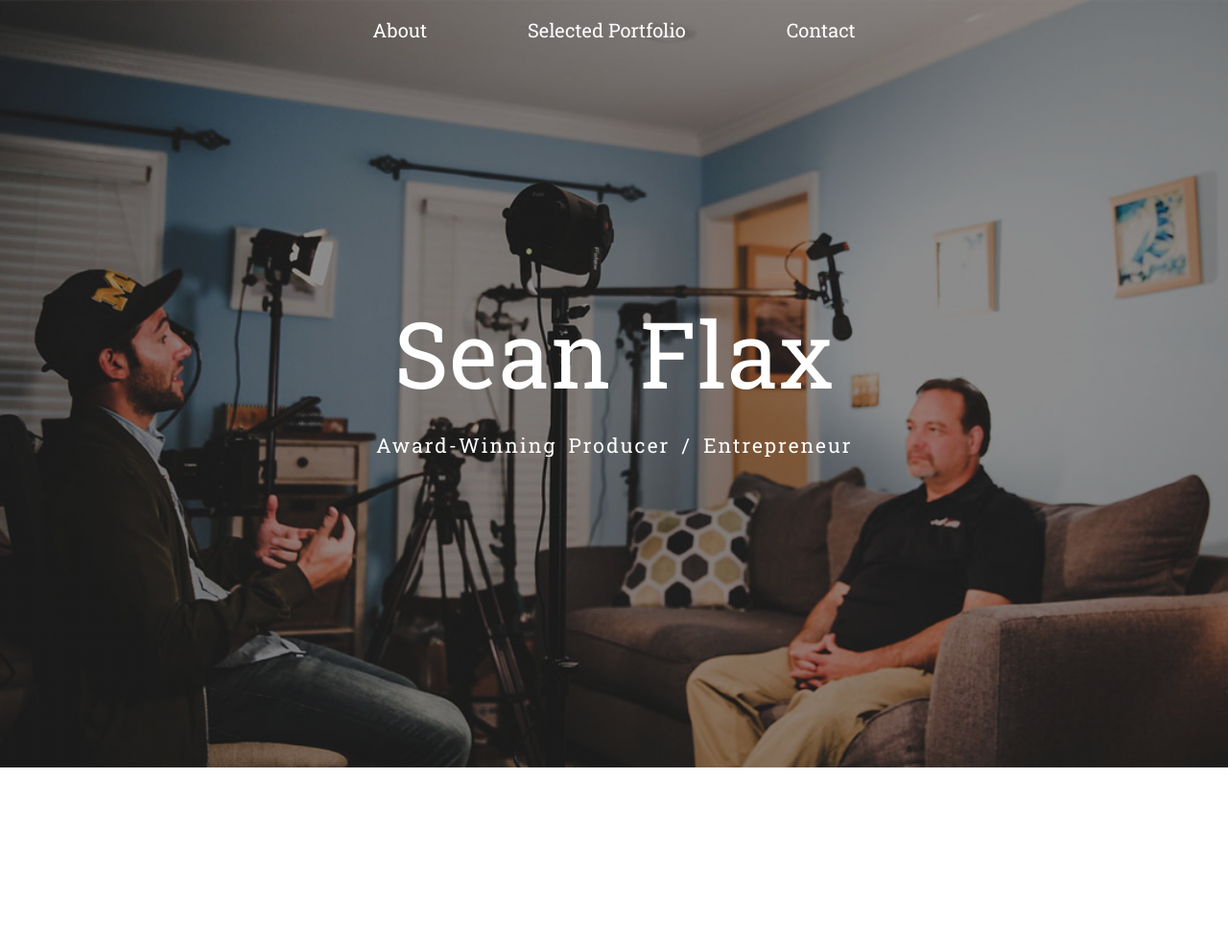
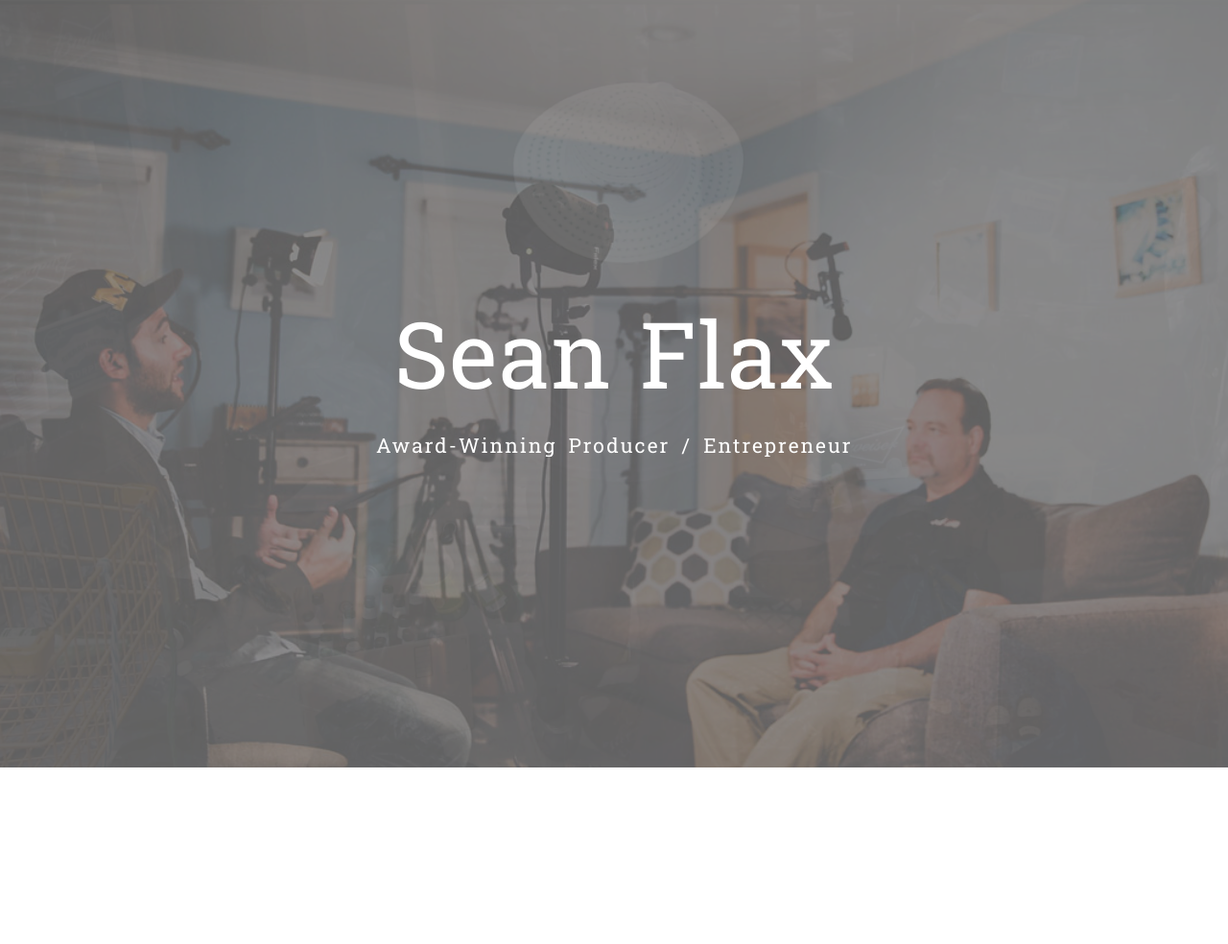
Before and after one commit to samnags/sean_flax, a PHP site: page / in a window 1280 px wide. Shown: the top 984 px of the page at 96% size. Run offline with PHP 8.4, Linux system fonts and the light colour scheme; style sheets or scripts are compiled from the project's sources.

Commit message:
header animation

```diff
--- a/index.html
+++ b/index.html
@@ -22,6 +22,9 @@
         <img class="mySlides" src="resources/images/sf-site-3.png">
         <img class="mySlides" src="resources/images/sf-site-4.jpg">
         <img class="mySlides" src="resources/images/sf-site-5.png">-->
+
+
+
         <nav>
             <div id="nav" class="nav row">
                 <ul>
@@ -32,6 +35,13 @@
             </div>
         </nav>
 
+         <ul class="cb-slideshow">
+            <li><span>Image 01</span></li>
+            <li><span>Image 02</span></li>
+            <li><span>Image 03</span></li>
+            <li><span>Image 04</span></li>
+            <li><span>Image 05</span></li>
+        </ul>
 
 
         <div class="row">
--- a/resources/css/style.css
+++ b/resources/css/style.css
@@ -64,12 +64,6 @@ h1 {
 
 .icon-big {
     font-size: 325%;
-
-    /*padding: 30px 0px 50px 0; */
-
-    /*padding-left: 50px;*/
-    /*padding-right: 50px;*/
-    /*margin-top: 30px;*/
 }
 
 /* -----------------------------  */
@@ -77,10 +71,6 @@ h1 {
 /* -----------------------------  */
 header {
   height: 100vh;
-  background-image: linear-gradient(rgba(0, 0, 0, 0.4), rgba(0, 0, 0, 0.4)), url(../images/sf-site-1.jpg);
-  background-size:cover;
-  background-position: center;
-  background-repeat: no-repeat;
   color: #fff
 }
 
@@ -104,6 +94,69 @@ nav a {
 
 nav a:hover {
   border-bottom: solid 2px;
+}
+
+.cb-slideshow,
+.cb-slideshow:after {
+    position: absolute;
+    width: 100%;
+    height: 100vh;
+    top: 0px;
+    left: 0px;
+    z-index: 0;
+}
+
+.cb-slideshow:after {
+    content: '';
+    background: linear-gradient(rgba(0, 0, 0, 0.4), rgba(0, 0, 0, 0.4))
+}
+
+.cb-slideshow li span {
+    width: 100%;
+    height: 100%;
+    position: absolute;
+    top: 0px;
+    left: 0px;
+    color: transparent;
+    background-size: cover;
+    background-position: 50% 50%;
+    background-repeat: none;
+    opacity: 0;
+    z-index: 0;
+    animation: imageAnimation 30s linear infinite 0s;
+}
+
+.cb-slideshow li:nth-child(1) span {
+    background-image: url(../images/sf-site-1.jpg)
+}
+.cb-slideshow li:nth-child(2) span {
+    background-image: url(../images/sf-site-2.png);
+    animation-delay: 6s;
+}
+.cb-slideshow li:nth-child(3) span {
+    background-image: url(../images/sf-site-3.png);
+    animation-delay: 12s;
+}
+.cb-slideshow li:nth-child(4) span {
+    background-image: url(../images/sf-site-4.jpg);
+    animation-delay: 18s;
+}
+.cb-slideshow li:nth-child(5) span {
+    background-image: url(../images/sf-site-5.png);
+    animation-delay: 24s;
+}
+
+
+@keyframes imageAnimation {
+    0% { opacity: 0; animation-timing-function: ease-in; }
+    8% { opacity: 1; animation-timing-function: ease-out; }
+    17% { opacity: 1 }
+    25% { opacity: 0 }
+    100% { opacity: 0 }
+}
+
+.no-cssanimations .cb-slideshow li span{
+	opacity: 1;
 }
 
 /*.mySlides {
```
